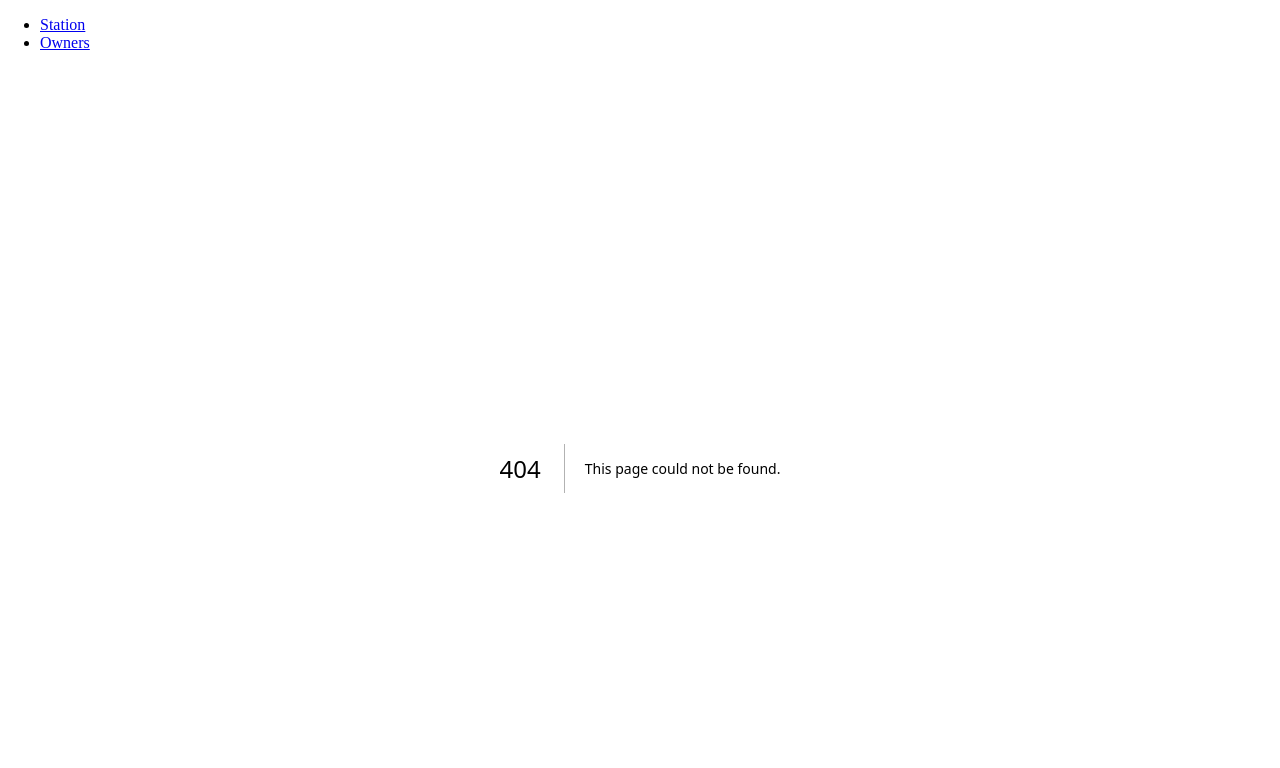
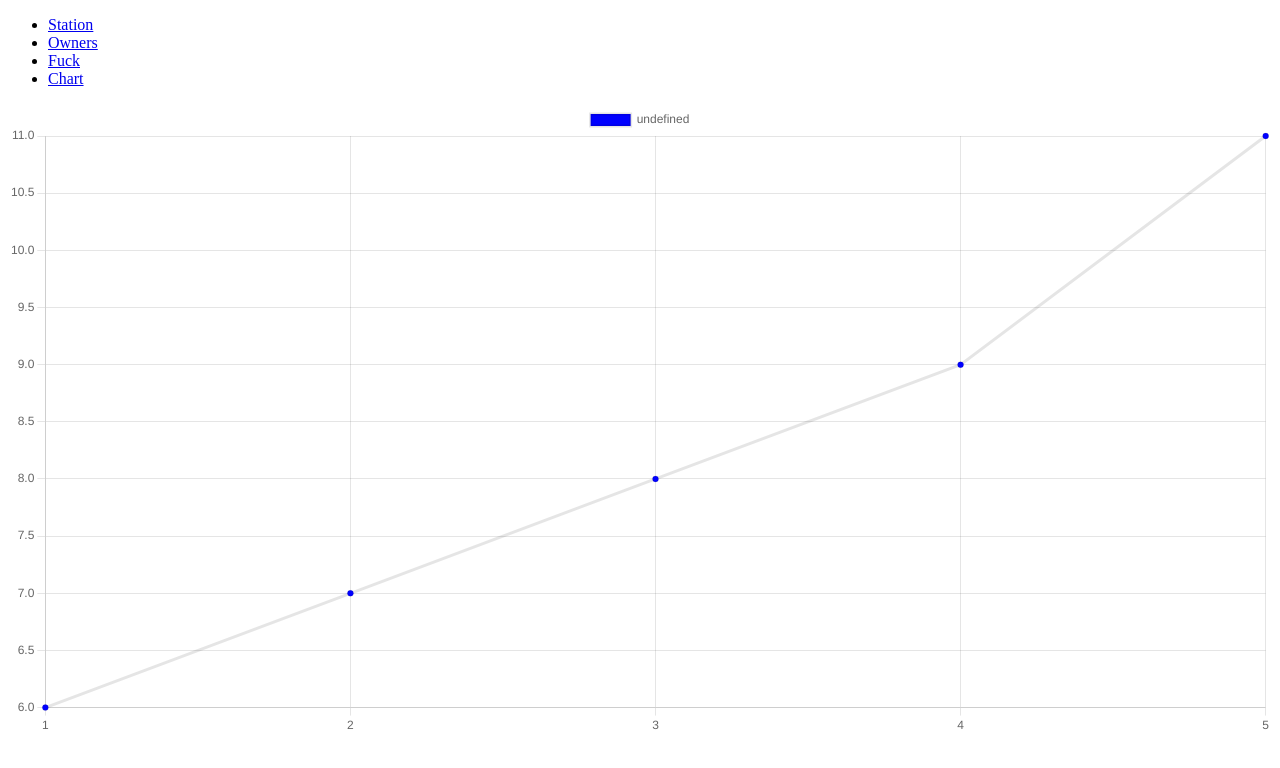
Before and after one commit to claw-z/asb-test-client-c, a Next.js app: page /chart in a window 1280 px wide. Before the commit this address had no page. Shown: the top 768 px of the page. Built offline with nearby package versions, Linux system fonts and the light colour scheme.

Commit message:
feat: test chart

```diff
--- /dev/null
+++ b/app/chart/page.tsx
@@ -0,0 +1,11 @@
+"use client";
+
+import { FirstChart } from "@/components/FirstChart";
+
+export default function ChartJS({ params }: any) {
+  return (
+    <div>
+      <FirstChart></FirstChart>
+    </div>
+  );
+}
--- a/app/layout.tsx
+++ b/app/layout.tsx
@@ -17,6 +17,12 @@ export default function RootLayout({
               <li>
                 <Link href="/owners">Owners</Link>
               </li>
+              <li>
+              <Link href="/fuck">Fuck</Link>
+              </li>
+              <li>
+              <Link href="/chart">Chart</Link>
+              </li>
             </ul>
           </nav>
           {children}
--- a/app/owners/[ownername]/[cabinetUid]/page.tsx
+++ b/app/owners/[ownername]/[cabinetUid]/page.tsx
@@ -22,7 +22,7 @@ export default function CabinetPage({ params }: any) {
     })
       .then((res) => res.json())
       .then((data) => setMeasurement(data));
-  }, []);
+  }, [params.cabinetUid]);
   if (!measurement) return <h1>no data</h1>;
   const meas: Measurement = measurement;
   const { frequency, cabinet, drivers, impedance } = meas;
--- a/app/page.tsx
+++ b/app/page.tsx
@@ -1,7 +1,7 @@
 export default function StationPage() {
   return (
     <div>
-      <h1>Station Page</h1>
+      <h1>Stationz Page</h1>
     </div>
   );
 }
--- /dev/null
+++ b/components/FirstChart.tsx
@@ -0,0 +1,19 @@
+import 'chart.js/auto';
+import { Chart } from 'react-chartjs-2';
+
+export const FirstChart = () => {
+  return (
+    <Chart
+      type="line"
+      data={{
+        labels: [1, 2, 3, 4, 5],
+        datasets: [
+          {
+            data: [6, 7, 8, 9, 11],
+            backgroundColor: 'blue'
+          }
+        ]
+      }}
+    />
+  );
+};
--- a/package.json
+++ b/package.json
@@ -11,7 +11,8 @@
     "@types/react-dom": "18.2.6",
     "autoprefixer": "10.4.14",
     "axios": "^1.4.0",
-    "chart.js": "^4.3.2",
+    "chart.js": "^4.4.0",
+    "chartjs-node-canvas": "^4.1.6",
     "eslint": "8.44.0",
     "eslint-config-next": "13.4.9",
     "next": "13.4.9",
```
Also changed, not shown: app/fuck/page.tsx (added, +7 -0 lines), 1 other file (tests, documents, lock files or other folders).
